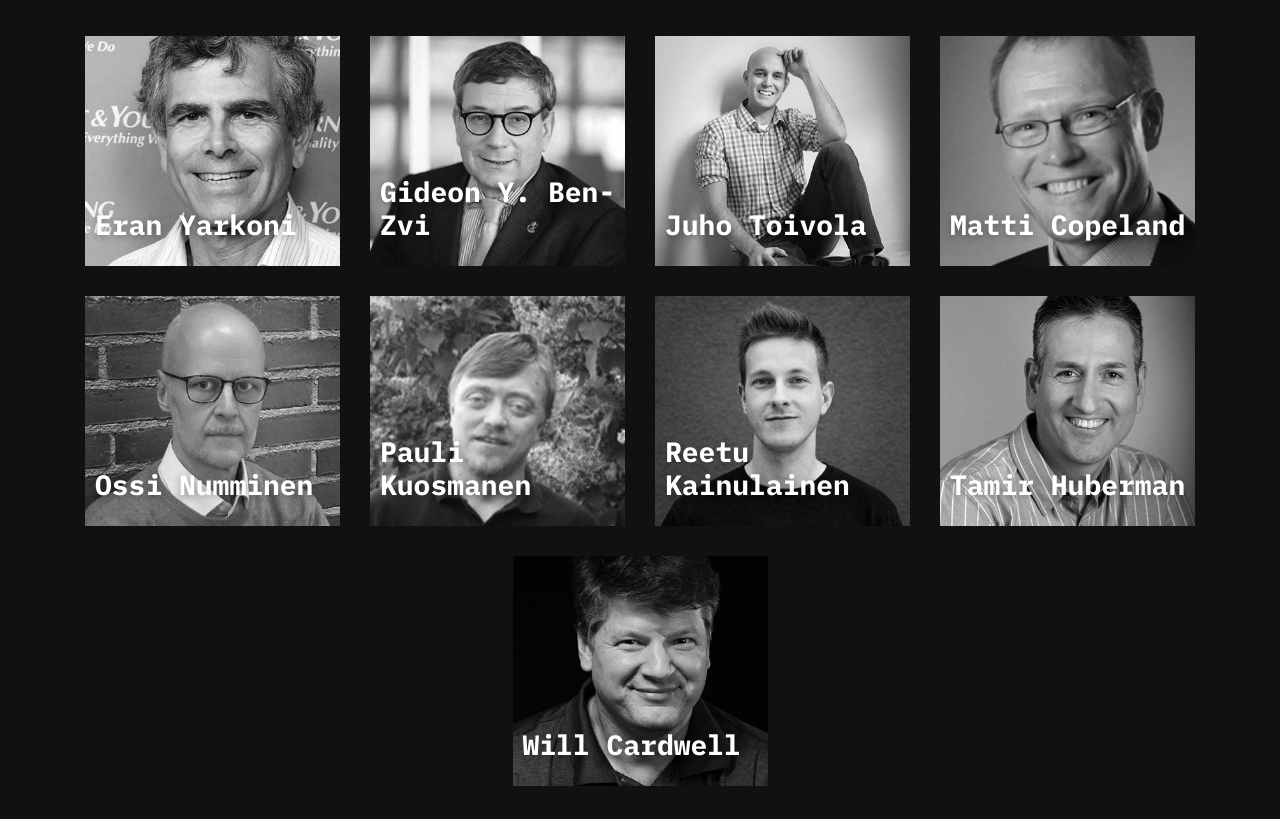
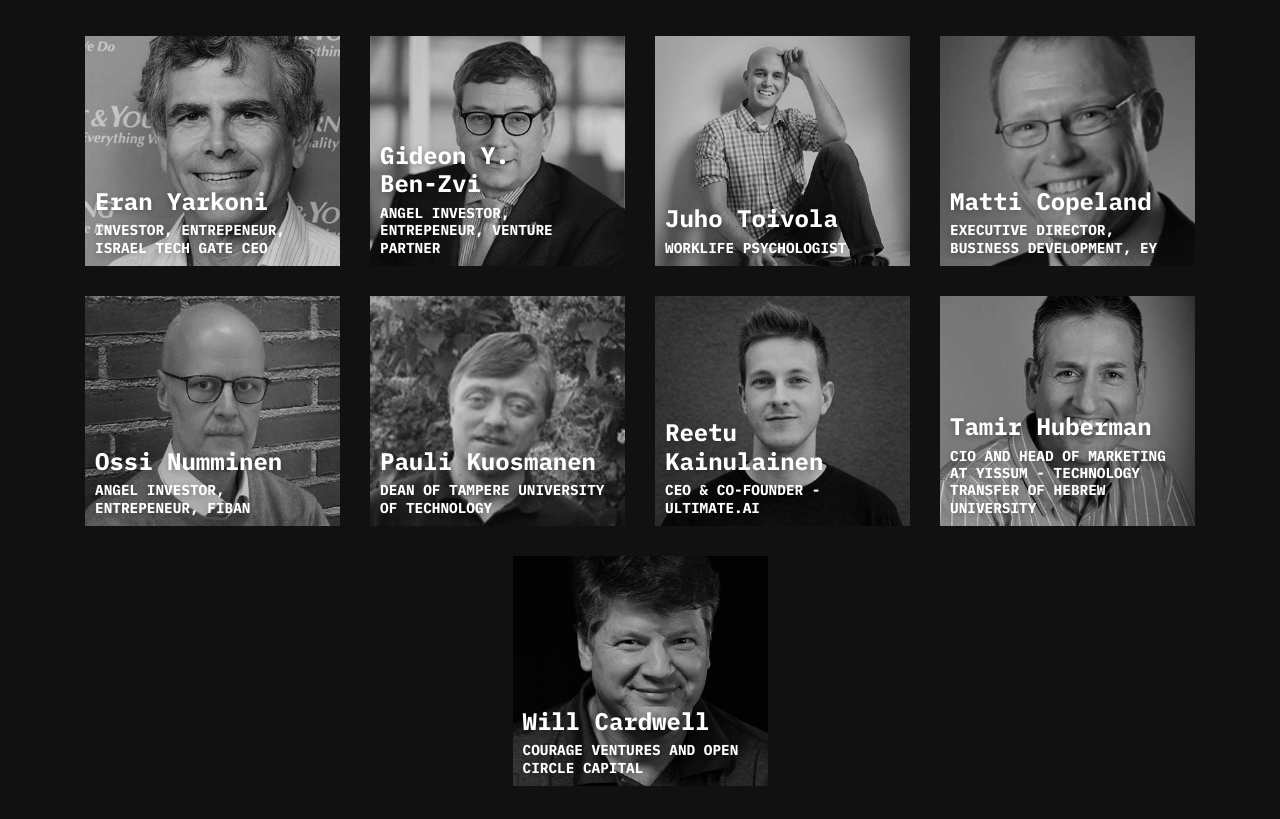
Before and after one commit to anttispitkanen/stream-website, a website: page program/index.html in a window 1280 px wide. Shown: the part 500-1319 px from the top of the page. Drawn offline with nearby package versions, Linux system fonts and the light colour scheme.

Commit message:
Add info for speakers

```diff
--- a/program/index.html
+++ b/program/index.html
@@ -121,47 +121,74 @@
 
           <div class="col-sm-6 col-md-4 col-lg-3">
             <div class="speaker-box" style="background-image: url('../img/speakers/eran-yarkoni.jpg')">
+              <div class="speaker-texts">
                 <h3>Eran Yarkoni</h3>
+                <h5>Investor, Entrepeneur, Israel Tech Gate CEO</h5>
+              </div>
             </div>
           </div>
           <div class="col-sm-6 col-md-4 col-lg-3">
             <div class="speaker-box" style="background-image: url('../img/speakers/gideon-ben-zvi.jpg')">
-              <h3>Gideon Y. Ben-Zvi</h3>
+              <div class="speaker-texts">
+                <h3>Gideon Y. <span class="keep">Ben-Zvi</span></h3>
+                <h5>Angel Investor, Entrepeneur, Venture Partner</h5>
+              </div>
             </div>
           </div>
           <div class="col-sm-6 col-md-4 col-lg-3">
             <div class="speaker-box" style="background-image: url('../img/speakers/juho-toivola.jpg')">
+              <div class="speaker-texts">
                 <h3>Juho Toivola</h3>
+                <h5>Worklife Psychologist</h5>
+              </div>
             </div>
           </div>
           <div class="col-sm-6 col-md-4 col-lg-3">
             <div class="speaker-box" style="background-image: url('../img/speakers/matti-copeland.jpg')">
+              <div class="speaker-texts">
                 <h3>Matti Copeland</h3>
+                <h5>Executive Director, Business Development, EY</h5>
+              </div>
             </div>
           </div>
           <div class="col-sm-6 col-md-4 col-lg-3">
             <div class="speaker-box" style="background-image: url('../img/speakers/ossi-numminen.jpg')">
+              <div class="speaker-texts">
                 <h3>Ossi Numminen</h3>
+                <h5>Angel Investor, Entrepeneur, FIBAN</h5>
+              </div>
             </div>
           </div>
           <div class="col-sm-6 col-md-4 col-lg-3">
             <div class="speaker-box" style="background-image: url('../img/speakers/pauli-kuosmanen.jpg')">
+              <div class="speaker-texts">
                 <h3>Pauli Kuosmanen</h3>
+                <h5>Dean of Tampere University of Technology</h5>
+              </div>
             </div>
           </div>
           <div class="col-sm-6 col-md-4 col-lg-3">
             <div class="speaker-box" style="background-image: url('../img/speakers/reetu-kainulainen.jpg')">
+              <div class="speaker-texts">
                 <h3>Reetu Kainulainen</h3>
+                <h5>CEO & Co-Founder - ultimate.ai</h5>
+              </div>
             </div>
           </div>
           <div class="col-sm-6 col-md-4 col-lg-3">
             <div class="speaker-box" style="background-image: url('../img/speakers/tamir-huberman.jpg')">
+              <div class="speaker-texts">
                 <h3>Tamir Huberman</h3>
+                <h5>CIO and Head of Marketing at Yissum - Technology Transfer of Hebrew University</h5>
+              </div>
             </div>
           </div>
           <div class="col-sm-6 col-md-4 col-lg-3">
             <div class="speaker-box" style="background-image: url('../img/speakers/will-cardwell.jpg')">
+              <div class="speaker-texts">
                 <h3>Will Cardwell</h3>
+                <h5>Courage Ventures and Open Circle Capital</h5>
+              </div>
             </div>
           </div>
 
--- a/stylus/_stream.styl
+++ b/stylus/_stream.styl
@@ -23,6 +23,9 @@
   display: none
   @media(min-width:991px)
     display: block
+
+span.keep
+  display: inline-block
 
 h3
   margin-top: 1.3em; margin-bottom: 0.5em;
@@ -207,11 +210,30 @@ ul.nolist
     height: 230px
     position: relative
     margin-bottom: 30px
+    &::after
+      content: " "
+      display: block
+      width: 100%
+      height: 230px
+      background: rgba(0,0,0,0.2)
+      transition: all ease 0.15s
+    &:hover::after
+      background: rgba(0,0,0,0.6)
     @media(max-width: 767px)
       max-width: 280px
       margin: 20px auto 20px
-    h3
+    .speaker-texts
       position: absolute
-      bottom: 10px
-      left: 10px
+      bottom: 0
+      left: 0
+      right: 0
+      padding: 10px
       text-shadow: 0 2px 7px rgba(0,0,0,0.3)
+      h3
+        font-size: 1.5rem
+        margin: 0 0 6px 0
+      h5
+        font-size: 0.9rem
+        margin: 0
+        padding: 0
+        text-transform: uppercase
```
Also changed, not shown: css/stream.css, 1 other file. Lines whose indentation alone changed are shown as unchanged.
